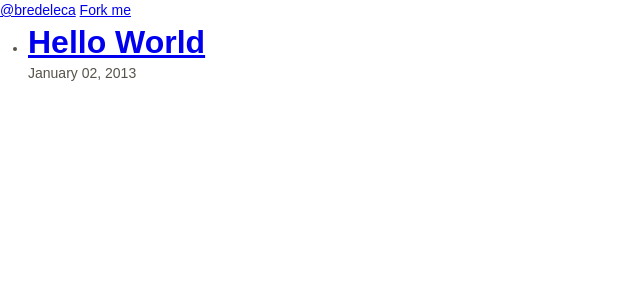
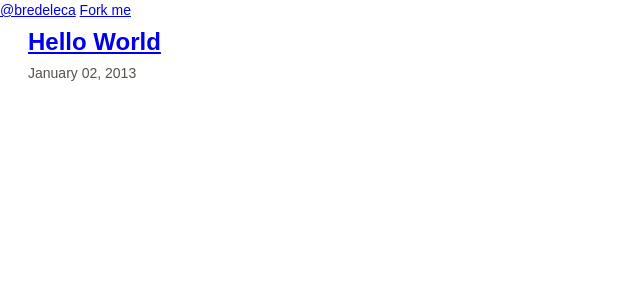
Before and after one commit to bredele/bredele.github.io, a Jekyll site: the page built from index.html, in a window 1280 px wide. Shown: the top 300 px of the page, without its empty margins (0-640 px from the left). Built offline with Jekyll 4.4.1, drawn with Linux system fonts in a browser that asks for light colours; Markdown is read by kramdown in place of the engine named in the settings; the list of posts is cut into pages by our own code.

Commit message:
unstyled article header

```diff
--- a/index.html
+++ b/index.html
@@ -13,14 +13,14 @@ layout: base
         </div>
     </aside>
 </main> -->
-<ul class="articles">
+<ul class="articles unstyled">
     {% for post in paginator.posts %}
       {% unless post.draft %}
     <li>
         <article>
-            <h1 class="article-title">
+            <h3 class="article-title">
                 <a href="{{ post.url }}">{{ post.title }}</a>
-            </h1>
+            </h3>
             <time class="article-date" datetime="{{ post.date | date: "%Y-%d-%B" }}">
                 {{ post.date | date: "%B %d, %Y" }}
             </time>
```
